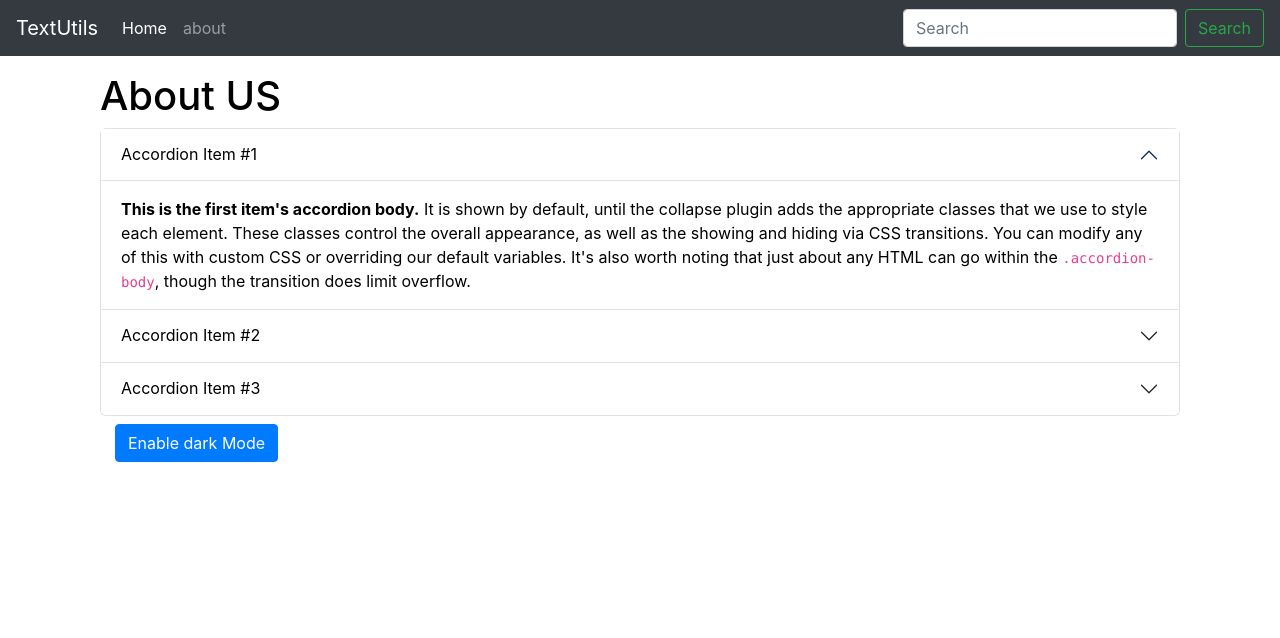
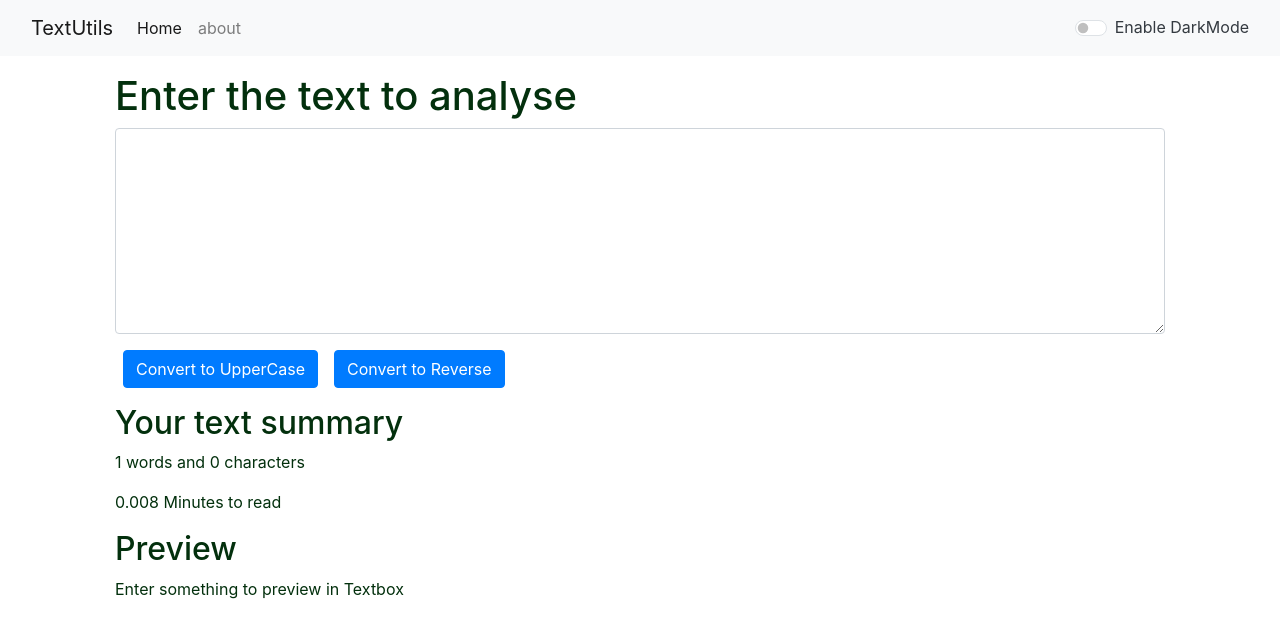
Before and after one commit to jaynishmehta/textUtils, a React (Create React App) app: page / in a window 1280 px wide. Shown: the top 638 px of the page. Built offline with nearby package versions, Linux system fonts and the light colour scheme.

Commit message:
enabled dark mode button for page

```diff
--- a/src/App.js
+++ b/src/App.js
@@ -1,21 +1,34 @@
 // import logo from './logo.svg';
 import './App.css';
 import Navbar from './components/Navbar';
-// import TextForms from './components/TextForms';
+import TextForms from './components/TextForms';
 import About from './components/About';
-export default function App() {
+import React ,{ useState } from 'react';
+function App() {
+  const [mode,setMode]=useState('light'); //whether mode is dark enalbed or not
+  const toggleMode = ()=>{
+    if(mode==='light'){
+      setMode('dark');
+      document.body.style.backgroundColor='#03300d';
+    }
+    else{
+      setMode('light');
+      document.body.style.backgroundColor='white';
+    }
+  }
   return (
     <>
      {/* use of props inside component navbar   */}
     {/* <Navbar title={"TextUtils"} about="About TextUtils"/>  */}
     {/* <Navbar/> */}
-    <Navbar title={"TextUtils"} />
+    <Navbar title="TextUtils" mode = {mode} toggleMode={toggleMode}/>
     {/* using container divsion built in div in boots for styling */}
     <div className="container my-3">
-       {/* <TextForms heading="Enter the text to analyse"/>  */}
-       <About/>
+       <TextForms heading="Enter the text to analyse" mode={mode}/>
+       {/* <About/> */}
     </div>
 
   </>
   );
 }
+export default App;
--- a/src/components/Navbar.js
+++ b/src/components/Navbar.js
@@ -5,7 +5,8 @@
 // rfc for the below statement
 export default function Navbar(props) {
   return (
-    <nav className="navbar navbar-expand-lg navbar-dark bg-dark">
+    <nav className={`navbar navbar-expand-lg navbar-${props.mode} bg-${props.mode}`}>
+      <div className='container-fluid'>
         <a className="navbar-brand" href="/">{props.title}</a>
         <button className="navbar-toggler" type="button" data-toggle="collapse" data-target="#navbarSupportedContent" aria-controls="navbarSupportedContent" aria-expanded="false" aria-label="Toggle navigation">
           <span className="navbar-toggler-icon"></span>
@@ -21,11 +22,17 @@
               </li>
 
             </ul>
-      <form className="form-inline my-2 my-lg-0">
+            {/* <form className="form-inline my-2 my-lg-0">
               <input className="form-control mr-sm-2" type="search" placeholder="Search" aria-label="Search"/>
               <button className="btn btn-outline-success my-2 my-sm-0" type="submit">Search</button>
-      </form>
 
+            </form> */}
+            <div className={`form-check form-switch text-${props.mode==='light'? 'dark':'light'}`}>
+                <input className="form-check-input" onClick={props.toggleMode} type="checkbox" role="switch" id="flexSwitchCheckDefault"/>
+                <label className="form-check-label" htmlFor="flexSwitchCheckDefault">Enable DarkMode</label>
+            </div>
+
+        </div>
       </div>
     </nav>
   )
--- a/src/components/TextForms.js
+++ b/src/components/TextForms.js
@@ -23,19 +23,27 @@
         let newtext = text;
         setText(reverseString(newtext))
     }
-    const[text,setText]= useState('Enter your text');
+    const[text,setText]= useState('');
     // text="new-text";// wrong way to change the state
     // setText("new text"); // correct way to set the state
   return (
-    <div>
-      <form>
+    <div className="container" style={{color: props.mode==='dark'? 'white':'#03300d'}}>
+      <div className="container my-2">
         <h1>{props.heading}</h1>
-        <div className="form-group">
-            <textarea className="form-control" value={text} onChange={handleOnChange} id="myBox" rows="8"></textarea>
+        <div className="mb-3">
+            <textarea className="form-control" value={text} onChange={handleOnChange} style={{backgroundColor: props.mode==='dark'?'grey':'white' ,color:props.mode==='dark'?'white':'#03300d'}} id="myBox" rows="8"></textarea>
         </div>
         <button className="btn btn-primary mx-2" onClick={handleUpClick}>Convert to UpperCase</button>
         <button className="btn btn-primary mx-2" onClick={handleReverse}>Convert to Reverse</button>
-    </form>
+      </div>
+      <div className="container my-3">
+      <h2>Your text summary </h2>
+      <p>{text.split(" ").length} words and {text.length} characters</p>
+      <p>{0.008 * text.split(" ").length} Minutes to read</p>
+      <h2>Preview</h2>
+      <p>{text.length>0?text:"Enter something to preview in Textbox"}</p>
+      </div>
+
     </div>
   )
 }
```
Also changed, not shown: src/components/About.js (line endings or trailing spaces). Lines whose indentation alone changed are shown as unchanged.
